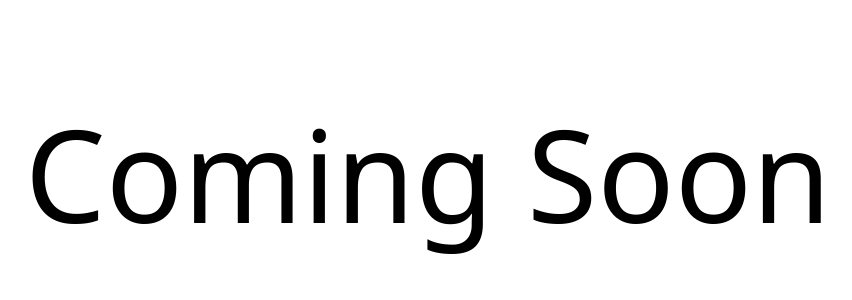
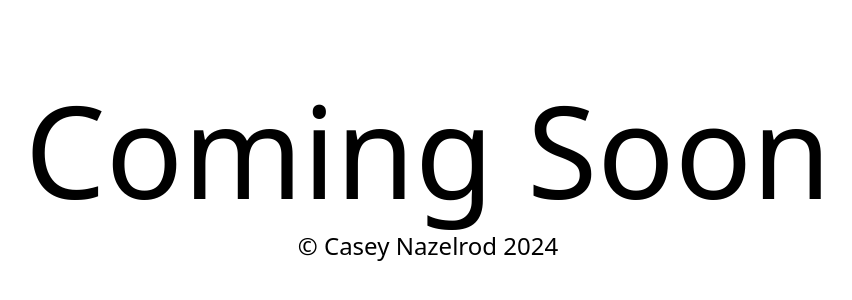
Before and after one commit to cwnaze/Portfolio-Site, a SvelteKit app: page / in a window 1280 px wide. Shown: the part 226-526 px from the top of the page, without its empty margins (212-1064 px from the left). Built offline with nearby package versions, Linux system fonts and the light colour scheme.

Commit message:
feat: copyright section

```diff
--- a/src/routes/+page.svelte
+++ b/src/routes/+page.svelte
@@ -1 +1,4 @@
-<h1 class='text-9xl h-svh flex justify-center items-center'>Coming Soon</h1>
+<div class='h-svh flex justify-center items-center flex-col'>
+    <h1 class='text-9xl'>Coming Soon</h1>
+    <p class='text-2xl mt-4'>&#169; Casey Nazelrod 2024</p>
+</div>
```
